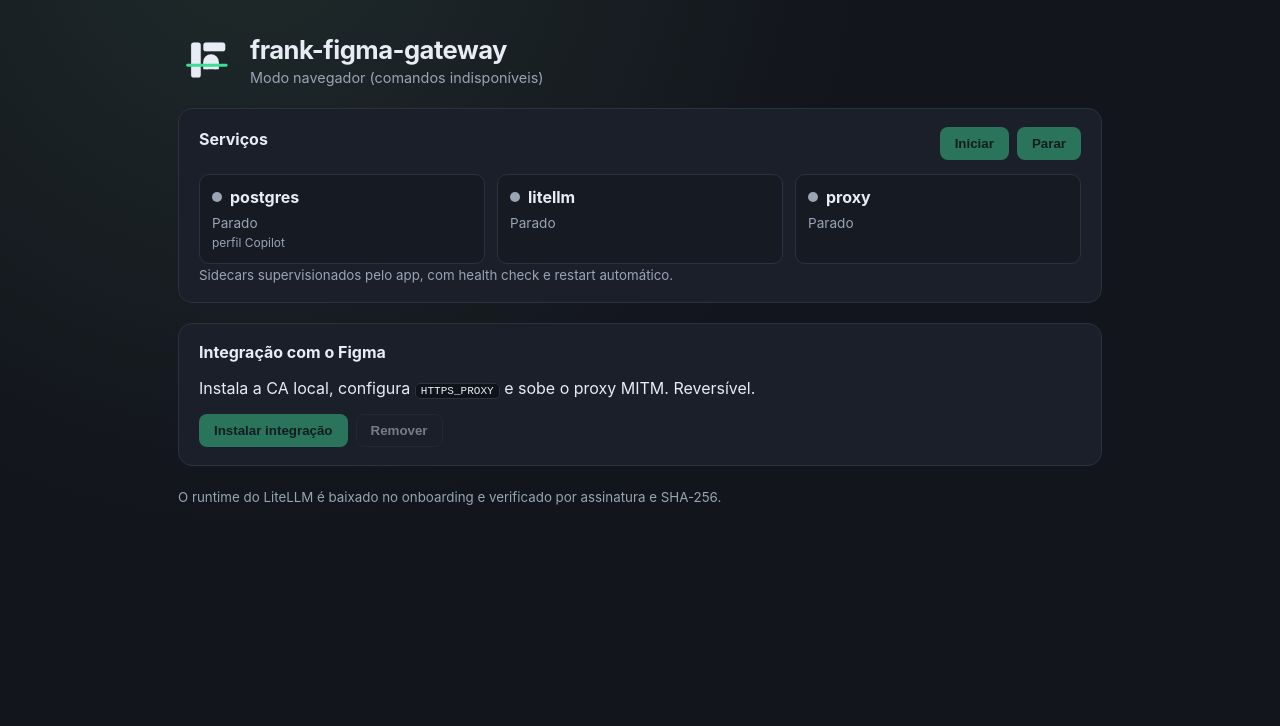
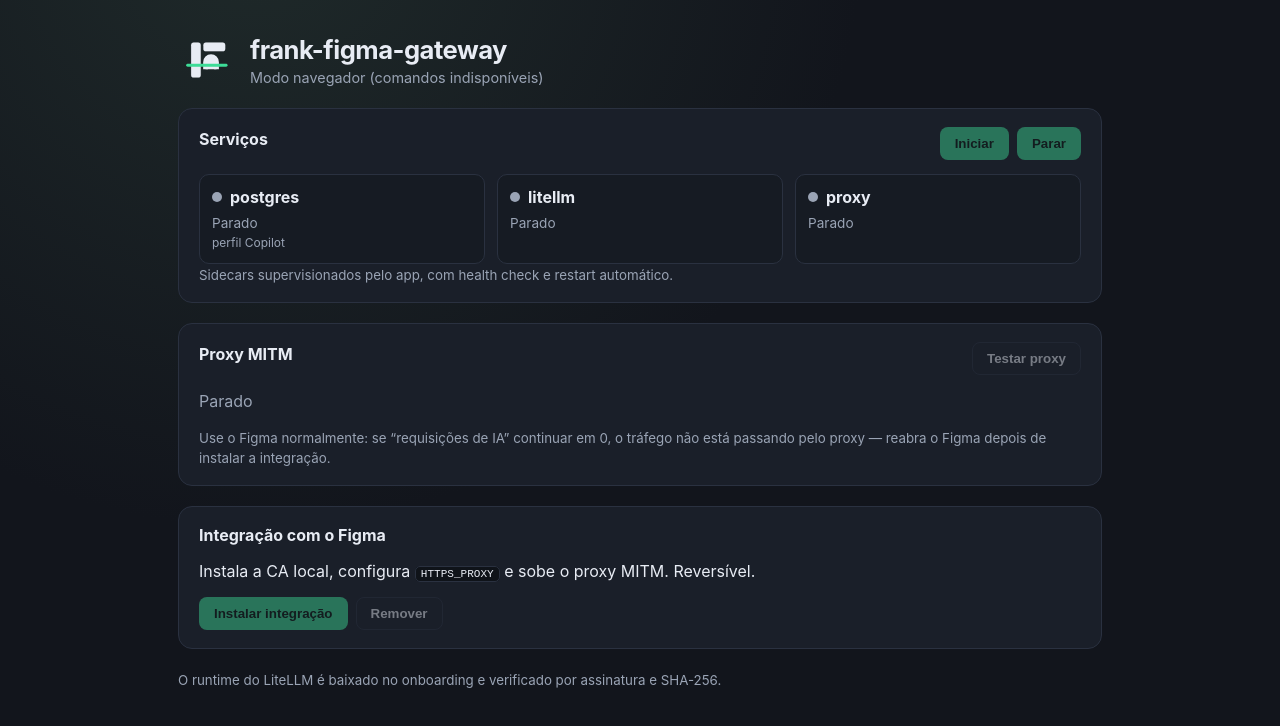
Before and after one commit to marcos2872/frank-figma-gateway, a React (Vite) app in the folder src/ui/: page / in a window 1280 px wide. Shown: the top 726 px of the page. Built offline with nearby package versions, Linux system fonts and the light colour scheme.

Commit message:
feat(ui): mostra os contadores do proxy no dashboard
Painel com conexoes, requisicoes de IA, primeira requisicao e self-test de TLS + rewrite, para confirmar se o trafego do Figma esta passando pelo proxy.

```diff
--- a/src/ui/src/screens/Dashboard.tsx
+++ b/src/ui/src/screens/Dashboard.tsx
@@ -1,5 +1,12 @@
-import { isTauri } from "../lib/bridge";
-import type { ServiceState, ServiceStatus } from "../lib/contracts";
+import { useEffect, useState } from "react";
+import { getProxyStatus, isTauri, selfTestProxy } from "../lib/bridge";
+import type {
+  ProxySelfTest,
+  ProxyStatus,
+  ServiceState,
+  ServiceStatus,
+} from "../lib/contracts";
+import { errorMessage } from "../lib/errors";
 import {
   setupStatusLabel,
   stepLabel,
@@ -44,6 +51,39 @@ export default function Dashboard() {
     removeFigma,
   } = useAppStore();
 
+  const [proxy, setProxy] = useState<ProxyStatus | null>(null);
+  const [selfTest, setSelfTest] = useState<ProxySelfTest | null>(null);
+  const [testing, setTesting] = useState(false);
+
+  useEffect(() => {
+    if (!isTauri) return;
+    let cancelled = false;
+    const tick = () => {
+      getProxyStatus()
+        .then((next) => {
+          if (!cancelled) setProxy(next);
+        })
+        .catch(() => undefined);
+    };
+    tick();
+    const id = setInterval(tick, 2000);
+    return () => {
+      cancelled = true;
+      clearInterval(id);
+    };
+  }, []);
+
+  async function testProxy() {
+    setTesting(true);
+    try {
+      setSelfTest(await selfTestProxy());
+    } catch (problem) {
+      setSelfTest({ ok: false, status: 0, message: errorMessage(problem) });
+    } finally {
+      setTesting(false);
+    }
+  }
+
   return (
     <main className="shell">
       <header className="hero">
@@ -84,6 +124,45 @@ export default function Dashboard() {
         </div>
         <small className="hint">
           Sidecars supervisionados pelo app, com health check e restart automático.
+        </small>
+      </section>
+
+      <section className="panel">
+        <div className="panel-head">
+          <h2>Proxy MITM</h2>
+          <div className="actions">
+            <button
+              type="button"
+              className="secondary"
+              disabled={testing || !isTauri}
+              onClick={() => void testProxy()}
+            >
+              {testing ? "Testando…" : "Testar proxy"}
+            </button>
+          </div>
+        </div>
+        <p className="hint">
+          {proxy?.running
+            ? `Rodando em 127.0.0.1:${proxy.port}`
+            : "Parado"}
+          {proxy
+            ? ` · conexões ${proxy.connections} · requisições de IA ${proxy.aiRequests} · falhas ${proxy.failures}`
+            : ""}
+        </p>
+        {proxy?.firstAiRequestAt ? (
+          <p className="hint">Primeira requisição de IA: {proxy.firstAiRequestAt}</p>
+        ) : null}
+        {selfTest ? (
+          <p className="hint">
+            {selfTest.ok
+              ? `Self-test OK (HTTP ${selfTest.status}): ${selfTest.message}`
+              : `Self-test falhou: ${selfTest.message}`}
+          </p>
+        ) : null}
+        <small className="hint">
+          Use o Figma normalmente: se “requisições de IA” continuar em 0, o
+          tráfego não está passando pelo proxy — reabra o Figma depois de
+          instalar a integração.
         </small>
       </section>
 
```
